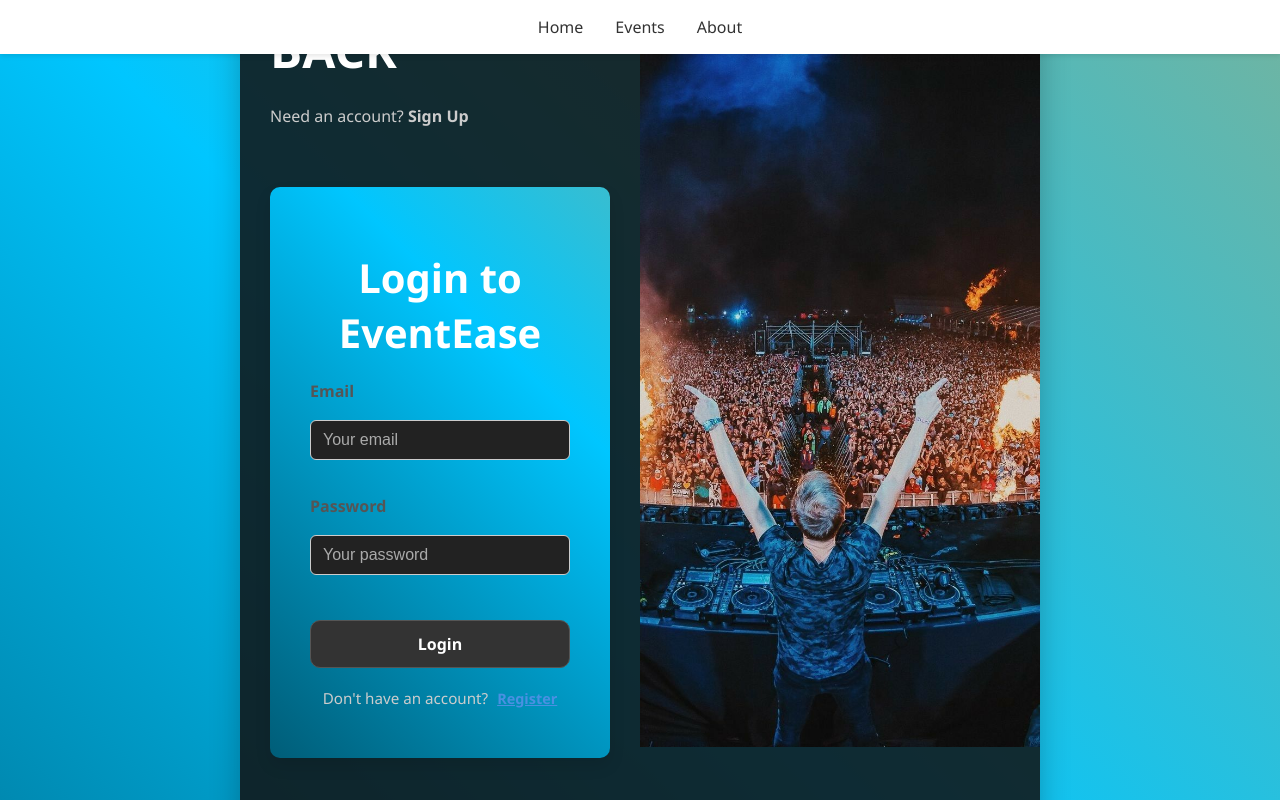
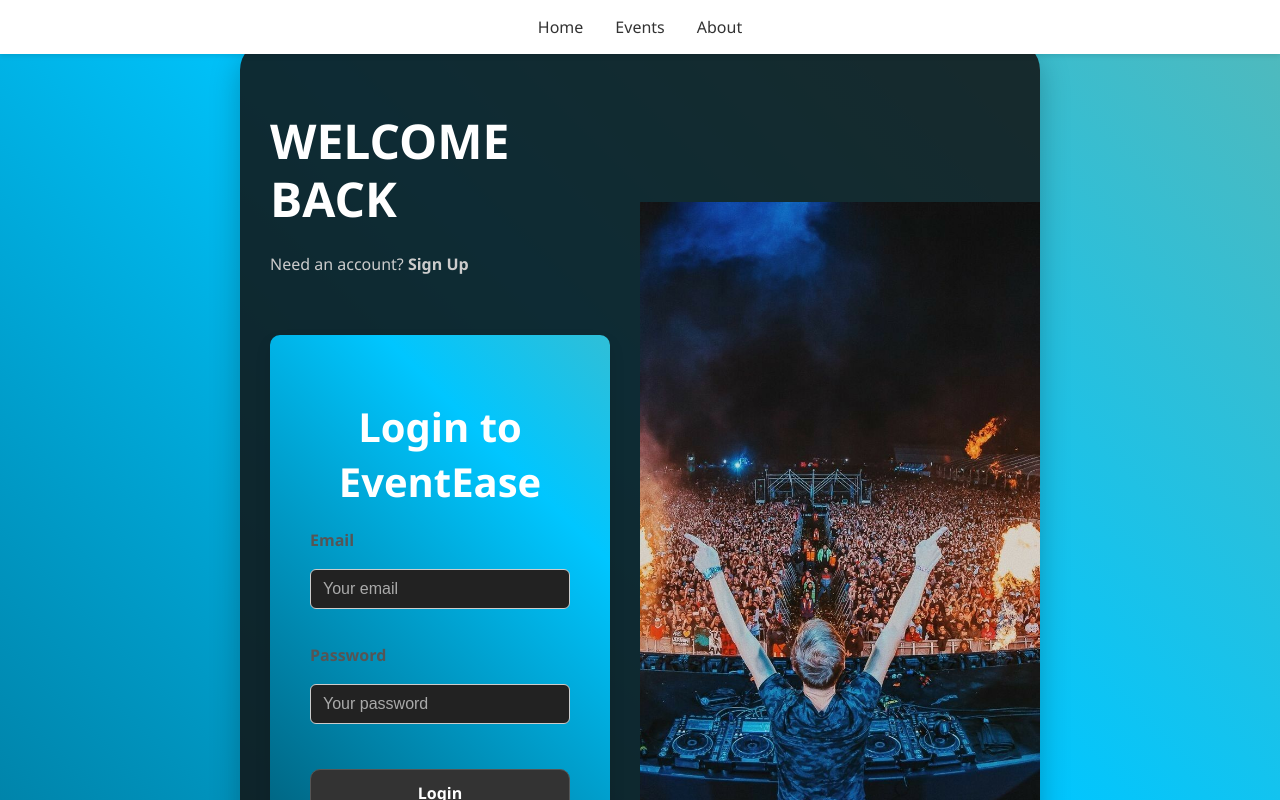
Before and after one commit to sa-ka-wa/Project-Event-Community-Tracker, a React (Vite) app: page / in a window 1280 px wide. Shown: the top 800 px of the page. Built offline with nearby package versions, Linux system fonts and the light colour scheme; data requests are answered from the project's data file.

Commit message:
fixed the add event ui display

```diff
--- a/src/pages/Home.css
+++ b/src/pages/Home.css
@@ -5,11 +5,14 @@
 body {
   margin: 0;
   padding: 0;
-  font-family: 'Segoe UI', sans-serif;
-  background: radial-gradient(circle at top left, #f08ca1, #000); /* Live wallpaper effect */
+  font-family: "Segoe UI", sans-serif;
+  background: radial-gradient(
+    circle at top left,
+    #f08ca1,
+    #000
+  ); /* Live wallpaper effect */
   background-attachment: fixed; /* Fix the background during scroll */
   background-size: cover;
-  height: 100vh; /* Ensure body covers the entire viewport */
 }
 
 .login-page {
@@ -19,7 +22,7 @@ body {
   min-height: 100vh;
   width: 100vw;
   padding: 40px 0;
-  font-family: 'Segoe UI', sans-serif;
+  font-family: "Segoe UI", sans-serif;
 }
 
 /* Login box style */
@@ -30,7 +33,12 @@ body {
   box-shadow: 0 12px 30px rgba(0, 0, 0, 0.25);
   width: 800px;
   max-width: 95%;
-  background-color: rgba(17, 17, 17, 0.85); /* Semi-transparent background for the login box */
+  background-color: rgba(
+    17,
+    17,
+    17,
+    0.85
+  ); /* Semi-transparent background for the login box */
 }
 
 /* Left (Form) */
```
